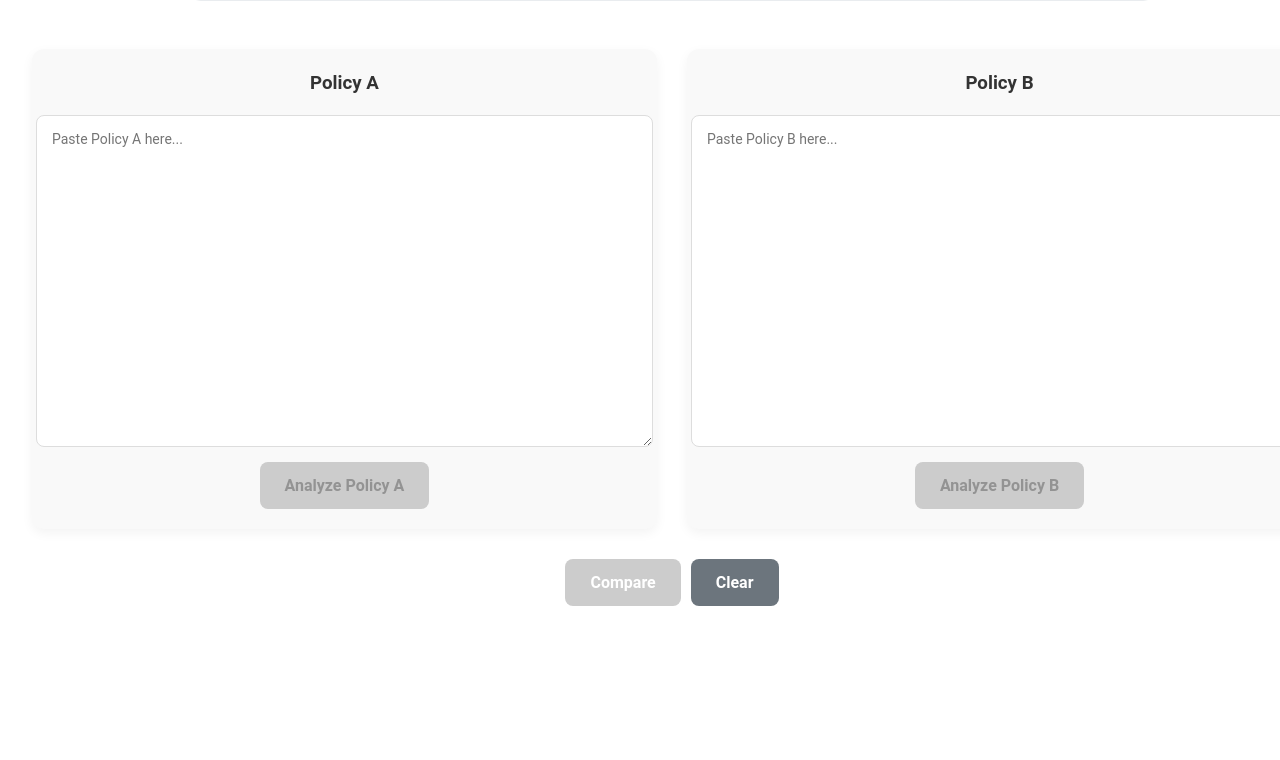
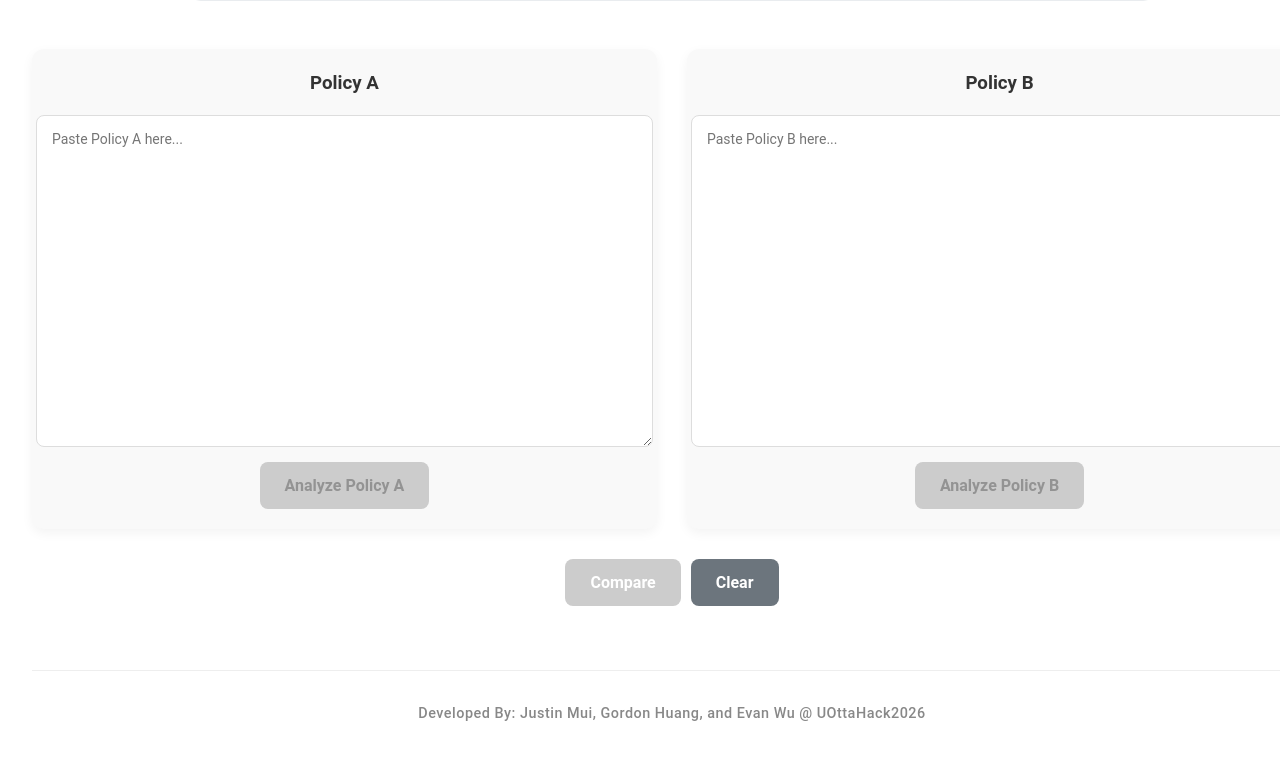
Before and after one commit to JustinM12345/evidentia, a React app in the folder frontend/: page / in a window 1280 px wide. Shown: the part 586-1346 px from the top of the page. Before the commit the page ends 1224 px from the top, so only its background shows below. Built offline with nearby package versions, Linux system fonts and the light colour scheme; the HTML template or start-up script is replaced by a standard one.

Commit message:
Added credits at the bottom

```diff
--- a/frontend/src/App.css
+++ b/frontend/src/App.css
@@ -377,3 +377,15 @@ button:disabled {
   .checklist-row { flex-direction: column; }
   .status-box { width: 100%; flex-direction: row; justify-content: space-between; align-items: center; }
 }
+
+.footer-credits {
+  margin-top: 4rem;
+  padding: 2rem 0;
+  width: 100%;
+  border-top: 1px solid #eee;
+  color: #888;
+  font-size: 0.9rem;
+  font-weight: 500;
+  text-align: center;
+  letter-spacing: 0.5px;
+}
--- a/frontend/src/App.jsx
+++ b/frontend/src/App.jsx
@@ -184,6 +184,12 @@ export default function App() {
           <SingleAnalysisView result={result} />
         )
       )}
+
+      {/* --- ADD THE FOOTER HERE --- */}
+      <footer className="footer-credits">
+        Developed By: Justin Mui, Gordon Huang, and Evan Wu @ UOttaHack2026
+      </footer>
+
     </div>
   );
 }
```
